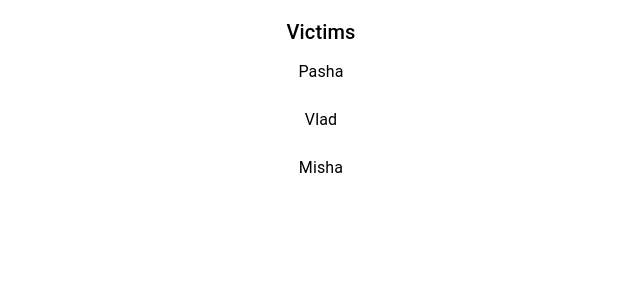
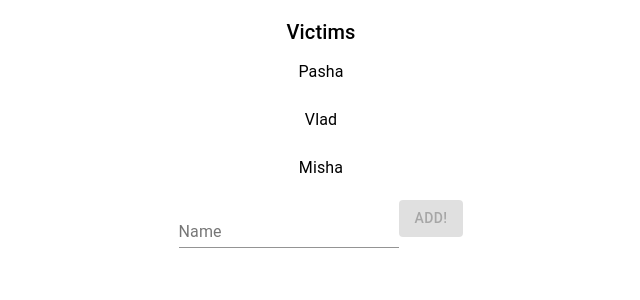
Before and after one commit to pavel1yakimovich/pavel1yakimovich.github.io, a React (Create React App) app: page / in a window 1280 px wide. Shown: the top 300 px of the page, without its empty margins (319-959 px from the left). Built offline with nearby package versions, Linux system fonts and the light colour scheme.

Commit message:
add new victim form

```diff
--- a/src/App.js
+++ b/src/App.js
@@ -1,11 +1,18 @@
+import { useState } from 'react';
+
 import { Container } from "@material-ui/core";
 
 import NameList from "./components/NameList";
+import NewNameForm from "./components/NewNameForm";
 
 function App() {
+  const [victims, setVictims] = useState(['Pasha', 'Vlad', 'Misha']);
+  const addVictim = name => setVictims(prev => [...prev, name]);
+
   return (
     <Container>
-      <NameList names={['Pasha', 'Vlad', 'Misha']} />
+      <NameList names={victims} />
+      <NewNameForm className="center" addVictim={addVictim} />
     </Container>
   );
 }
--- a/src/components/NameList.jsx
+++ b/src/components/NameList.jsx
@@ -1,4 +1,5 @@
 import { List, ListItem, ListItemText, Typography } from "@material-ui/core";
+
 import '../index.css';
 
 const NameList = ({ names }) => (
@@ -8,7 +9,7 @@ const NameList = ({ names }) => (
         Victims
       </Typography>
       {names.map(name => (
-        <ListItem>
+        <ListItem key={name}>
           <ListItemText className='center' primary={name} />
         </ListItem>
       ))}
--- /dev/null
+++ b/src/components/NewNameForm.jsx
@@ -0,0 +1,24 @@
+import { useState } from 'react';
+import { Button, TextField } from '@material-ui/core';
+
+import '../index.css';
+
+const NewNameForm = ({ addVictim }) => {
+  const [victim, setVictim] = useState('');
+  const handleChange = event => setVictim(event.target.value);
+
+  const handleSubmit = (event) => {
+    event.preventDefault();
+    addVictim(victim);
+    setVictim('');
+  }
+
+  return (
+    <form onSubmit={handleSubmit} autoComplete="off" className='center'>
+      <TextField id="standard-basic" label="Name" value={victim} onChange={handleChange} />
+      <Button variant="contained" type="submit" disabled={victim === ''}>Add!</Button>
+    </form>
+  );
+};
+
+export default NewNameForm;
--- /dev/null
+++ b/src/components/RussianRoulette.jsx
@@ -0,0 +1,5 @@
+const RussianRoulette = ({ victims }) => {
+
+};
+
+export default RussianRoulette;
--- a/src/index.css
+++ b/src/index.css
@@ -1,3 +1,6 @@
 .center {
   text-align: center;
+  display: 'flex';
+  align-items: 'center';
+  justify-content: 'center';
 }
```
